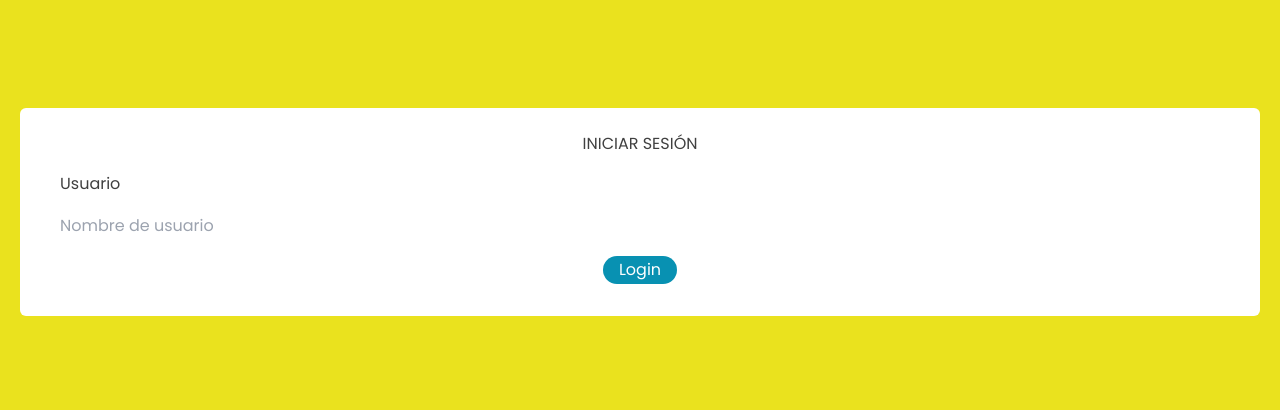
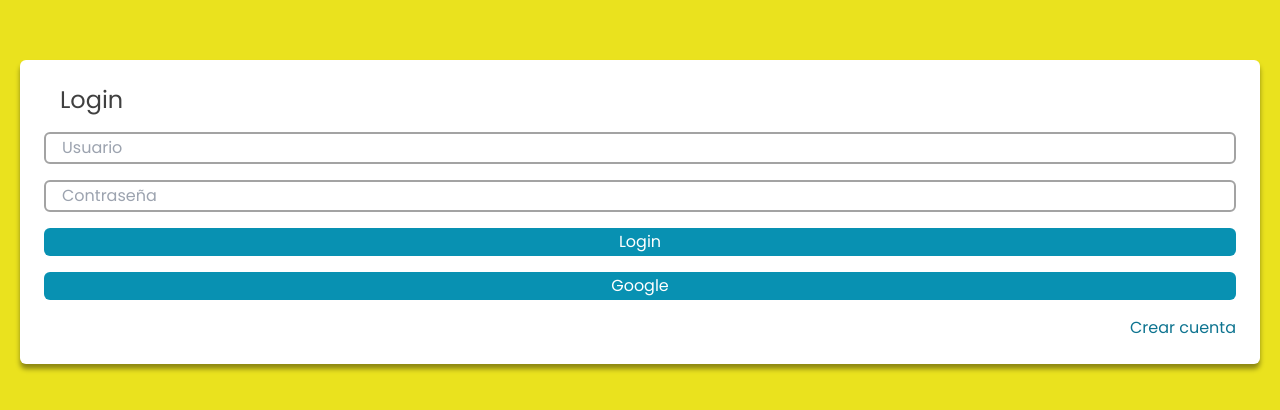
Before and after one commit to NSHN1999/VictorLlaves, a React (Vite) app: page /auth/login in a window 1280 px wide. Before the commit this address led to /login. Shown: the part 188-598 px from the top of the page. Built offline with nearby package versions, Linux system fonts and the light colour scheme.

Commit message:
Diseño de LoginPage modificado

```diff
--- a/src/auth/pages/LoginPage.jsx
+++ b/src/auth/pages/LoginPage.jsx
@@ -1,5 +1,5 @@
 import { useContext } from "react";
-import { useNavigate } from "react-router-dom";
+import { Link, useNavigate } from "react-router-dom";
 import { AuthContext } from "../context/AuthContext";
 
 import { useForm } from "../../hooks";
@@ -26,25 +26,44 @@ export const LoginPage = () => {
     return (
         <div className="h-screen w-full flex justify-center p-5 items-center bg-[#EAE21E]">
             <form
-                className="flex flex-col bg-white text-neutral-700 rounded-md w-full h-52 p-6 gap-4"
+                className="flex flex-col bg-white text-neutral-700 rounded-md w-full p-6 gap-4 shadow-[0px_px_5px_5px] shadow-[rgba(0,0,0,0.4)]"
                 onSubmit={onLogin}
             >
-                <h1 className="text-center">INICIAR SESIÓN</h1>
-                <h3 className="pl-4">Usuario</h3>
+                <h1 className="px-4 text-2xl">Login</h1>
                 <input
                     type="text"
-                    placeholder="Nombre de usuario"
-                    className="w-full px-4 py-[2px]"
+                    placeholder="Usuario"
+                    className="w-full px-4 py-[2px] border-neutral-400 border-2 rounded-md"
                     name="usuario"
                     onChange={onInputChange}
                 />
-                <div className="flex justify-center">
-                    <button
-                        className="px-4 py-[2px] bg-cyan-600 active:bg-cyan-700 text-white rounded-full"
-                        onClick={onLogin}
+                <input
+                    type="password"
+                    placeholder="Contraseña"
+                    className="w-full px-4 py-[2px] border-neutral-400 border-2 rounded-md"
+                    name="password"
+                    onChange={onInputChange}
+                />
+                <button
+                    className="w-full px-4 py-[2px] bg-cyan-600 active:bg-cyan-700 text-white rounded-md"
+                    onClick={onLogin}
+                >
+                    Login
+                </button>
+                <button
+                    className="flex flex-row justify-center gap-1 w-full px-4 py-[2px] bg-cyan-600 active:bg-cyan-700 text-white rounded-md"
+                    onClick={onLogin}
+                >
+                    Google
+                </button>
+                <div
+                    className="flex justify-end text-cyan-700"
+                >
+                    <Link
+                        to="/auth/registro"
                     >
-                        Login
-                    </button>
+                        Crear cuenta
+                    </Link>
                 </div>
             </form>
         </div>
--- /dev/null
+++ b/src/auth/routes/AuthRoutes.jsx
@@ -0,0 +1,14 @@
+import { Navigate, Route, Routes } from "react-router-dom";
+
+import { LoginPage, RegistroPage } from "../pages";
+
+export const AuthRoutes = () => {
+    return (
+        <Routes>
+            <Route path="login" element={<LoginPage/>}/>
+            <Route path="registro" element={<RegistroPage/>}/>
+
+            <Route path="/*" element={<Navigate to="/auth/login"/>}/>
+        </Routes>
+    );
+};
--- a/src/router/AppRouter.jsx
+++ b/src/router/AppRouter.jsx
@@ -1,17 +1,17 @@
 import { Routes, Route } from "react-router-dom";
 
 import { ServiciosRoute } from "../servicios/router/ServiciosRoute";
-import { LoginPage } from "../auth/pages"
 import { PublicRoute } from "./PublicRoute";
 import { PrivateRoute } from "./PrivateRoute";
+import { AuthRoutes } from "../auth/routes/AuthRoutes";
 
 export const AppRouter = () => {
     return (
         <>
             <Routes>
-                <Route path="login" element={
+                <Route path="/auth/*" element={
                     <PublicRoute>
-                        <LoginPage/>
+                        <AuthRoutes/>
                     </PublicRoute>
                 }/>
 
--- a/src/router/PrivateRoute.jsx
+++ b/src/router/PrivateRoute.jsx
@@ -9,5 +9,5 @@ export const PrivateRoute = ({children}) => {
 
     return (logged)
     ? children
-    : <Navigate to='/login'/>
+    : <Navigate to='/auth/login'/>
 };
--- a/src/servicios/pages/HomePage.jsx
+++ b/src/servicios/pages/HomePage.jsx
@@ -15,9 +15,9 @@ export const HomePage = () => {
                 </p>
             </div>
             <h2 className="text-1xl text-center font-semibold text-red-700 font-orbitron">Servicio a domicilio</h2>
-            <div className="p-[10px] pb-[40px] mt-[40px] bg-white rounded-xl shadow-xl shadow-black/35">
+            <div className="p-[10px] pb-[40px] mt-[40px] bg-white rounded-md shadow-[0px_px_5px_5px] shadow-[rgba(0,0,0,0.4)]">
                 <h2 className="1xl text-center h-auto py-[15px] text-neutral-700 font-medium">¿Tienes un problema con tu llave?</h2>
-                <p className="p-[10px] font-poppins text-neutral-700">
+                <p className="text-center p-[10px] font-poppins text-neutral-700">
                     Envíame una solicitud para mantener garantia de nuestro acuerdo.
                 </p>
                 <div className="flex justify-center content-center pt-[40px] font-light">
```
Also changed, not shown: 5 other files (tests, documents, lock files or other folders).
